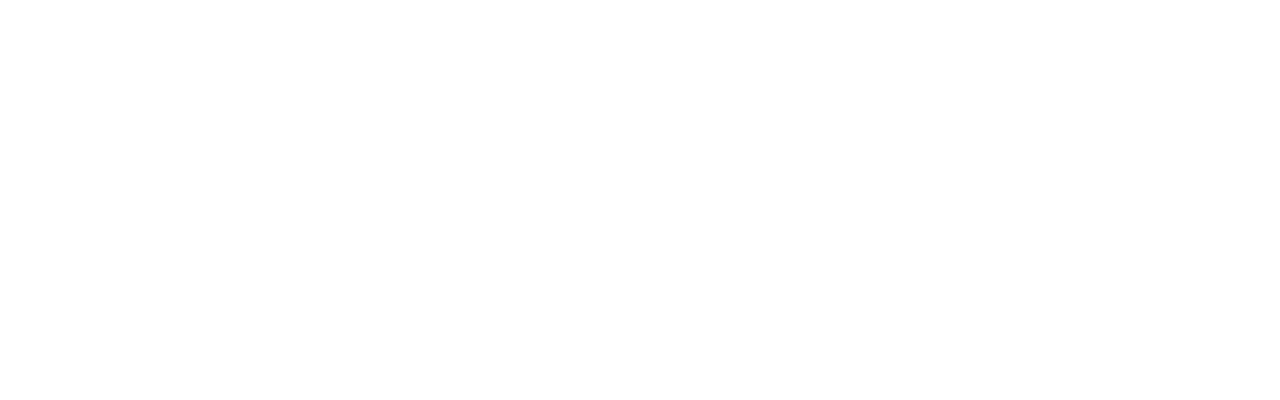
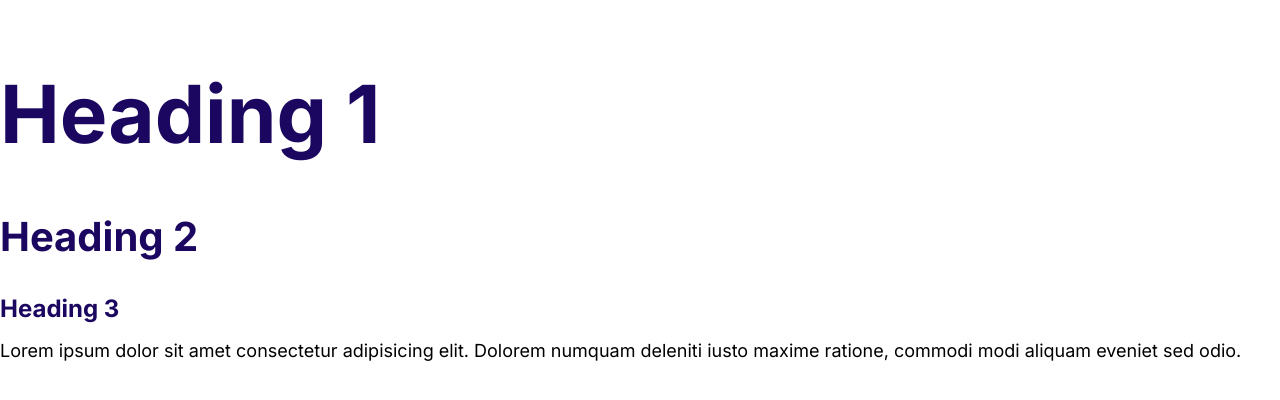
Before and after one commit to raghava219/DeployWebSite, a plain HTML site: page index.html in a window 1280 px wide. Drawn offline with Linux system fonts and the light colour scheme.

Commit message:
Define the styles for the fonts, discussed in 10-Topograph

```diff
--- a/css/style.css
+++ b/css/style.css
@@ -5,3 +5,56 @@
   --color-headings: #1b0760;
   --color-body: #918c4;
 }
+
+html {
+  /* 62.5% of 16px = 10px */
+  font-size: 62.5%;
+}
+
+body {
+  font-family: Inter, Arial, Arial, Helvetica, sans-serif;
+  font-size: 2.4rem;
+  line-height: 1.5;
+  color: var(--color-body);
+}
+
+h1,
+h2,
+h3 {
+  color: var(--color-headings);
+  margin-bottom: 1rem;
+}
+
+h1 {
+  font-size: 7rem;
+}
+
+h2 {
+  font-size: 4rem;
+}
+
+h3 {
+  font-size: 3rem;
+}
+
+p {
+  margin-top: 0;
+}
+
+@media screen and (min-width: 1024px) {
+  body {
+    font-size: 1.8rem;
+  }
+
+  h1 {
+    font-size: 8rem;
+  }
+
+  h2 {
+    font-size: 4rem;
+  }
+
+  h3 {
+    font-size: 2.4rem;
+  }
+}
--- a/index.html
+++ b/index.html
@@ -4,10 +4,17 @@
     <meta charset="UTF-8">
     <meta name="viewport" content="width=device-width, initial-scale=1.0">
     <title>Document</title>
+    <link href="https://fonts.googleapis.com/css2?family=Inter:wght@400;700&display=swap" rel="stylesheet" />
     <link rel="stylesheet" href="css/normalize.css" />
     <link rel="stylesheet" href="css/style.css" />
 </head>
 <body>
-
+    <h1>Heading 1</h1>
+    <h2>Heading 2</h2>
+    <h3>Heading 3</h3>
+    <p>
+      Lorem ipsum dolor sit amet consectetur adipisicing elit. Dolorem numquam
+      deleniti iusto maxime ratione, commodi modi aliquam eveniet sed odio.
+    </p>
 </body>
 </html>
```
